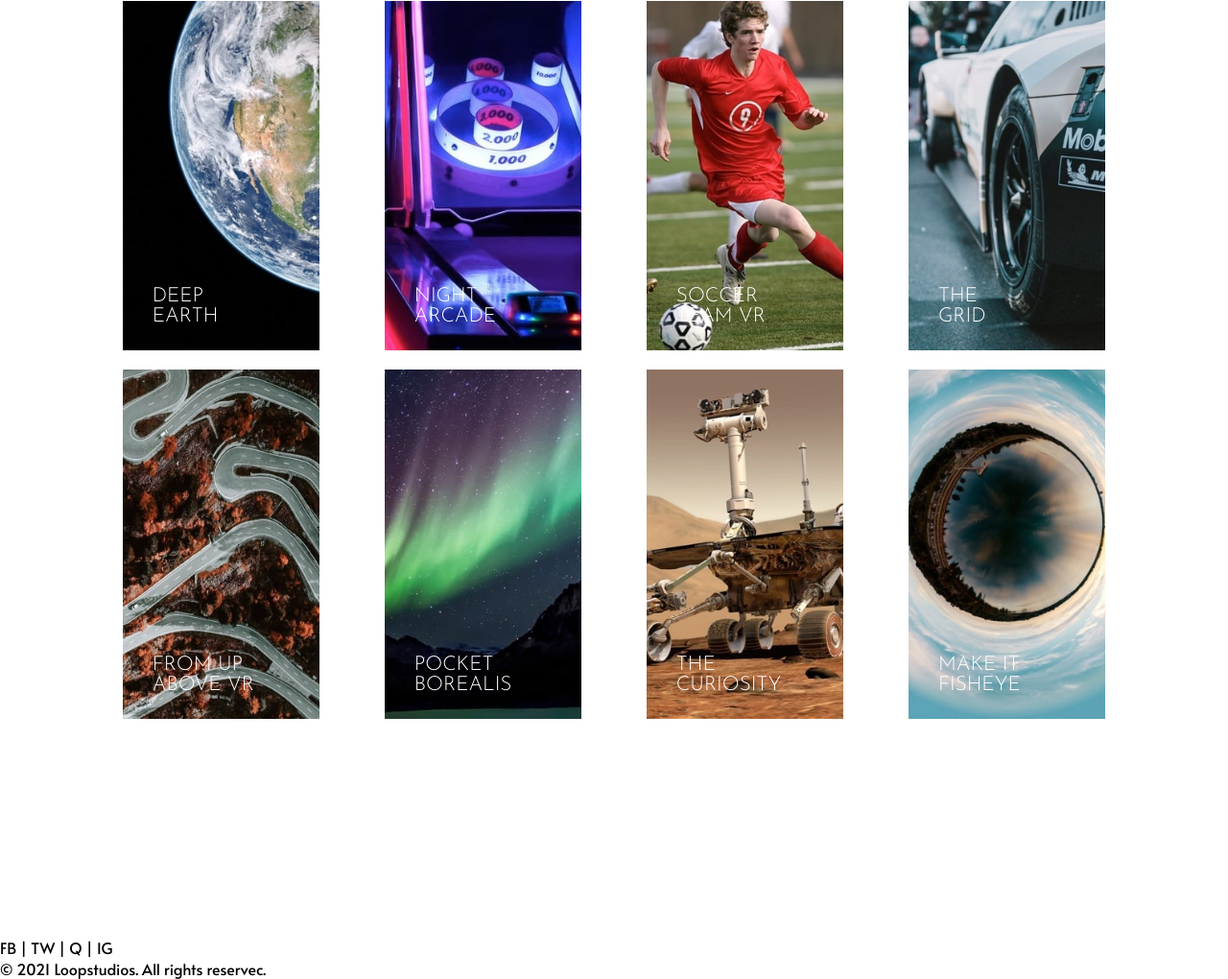
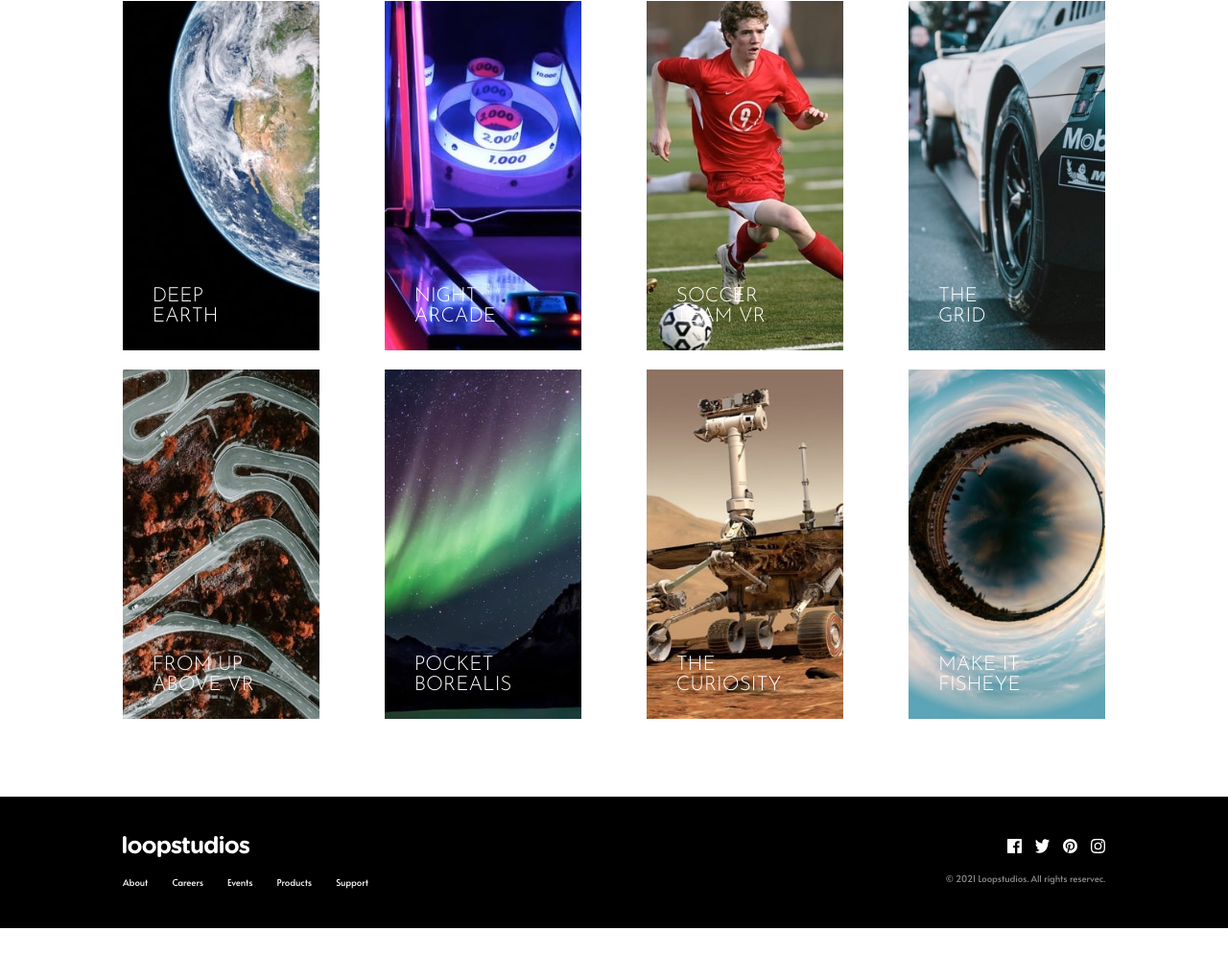
Before and after one commit to Wawamama/loopstudios, a plain HTML site: page index.html in a window 1280 px wide. Shown: the part 1172-2192 px from the top of the page at 96% size. After the commit the page ends 2139 px from the top, so only its background shows below. Drawn offline with Linux system fonts and the light colour scheme.

Commit message:
desktop ok
(no active states yet)

```diff
--- a/index.html
+++ b/index.html
@@ -135,6 +135,8 @@
     </div>
 
     <footer>
+        <div class="footer_container">
+            <div class="l-footer">
                 <img class="footer_logo" src="./assets/img/logo.svg" alt="logo">
                 <nav class="footer_nav">
                     <ul>
@@ -145,12 +147,21 @@
                         <li><a href="#">Support</a></li>
                     </ul>
                 </nav>
+            </div>
+            <div class="r-footer">
                 <div class="social-links">
-            FB | TW | Q | IG
+                    <a href="#"><img class="social-logos" src="./assets/img/icon-facebook.svg" alt="FB"></a>
+                    <a href="#"><img class="social-logos" src="./assets/img/icon-twitter.svg" alt="TW"></a>
+                    <a href="#"><img class="social-logos" src="./assets/img/icon-pinterest.svg" alt="PT"></a>
+                    <a href="#"><img class="social-logos" src="./assets/img/icon-instagram.svg" alt="IG"></a>
                 </div>
                 <div class="copyright">
-            © 2021 Loopstudios. All rights reservec.
+                    &copy; 2021 Loopstudios. All rights reservec.
                 </div>
+            </div>
+
+        </div>
+
     </footer>
 
 
--- a/styles.css
+++ b/styles.css
@@ -97,7 +97,7 @@ section {
     padding: 60px 10vw 120px 10vw;
     position: relative;
 }
-.hero_container {
+.hero_container, .footer_container {
     margin: 0 auto;
     max-width: 1200px;
 }
@@ -161,7 +161,7 @@ section {
 }
 
 
-.main-container {
+.main-container, .footer_container {
     padding: 1px 10vw;
     max-width: 1200px;
     margin: 0 auto;
@@ -226,3 +226,58 @@ section {
     height: 100%;
     object-fit: cover;
 }
+
+footer {
+    background-color: black;
+    padding: 5vh 0;
+}
+
+.footer_container {
+    display: flex;
+    justify-content: space-between;
+}
+
+.footer_logo {
+    max-width: 132px;
+    max-height: 32px;
+    grid-area: logo;
+    margin-bottom: 15px;
+}
+
+.footer_nav {
+    grid-area: nav;
+    font-size: 0.6em;
+    width: 40em;
+}
+
+.footer_nav ul {
+    display: flex;
+    flex-direction: row;
+    justify-content: start;
+    justify-items: flex-end;
+    list-style: none;
+}
+
+.footer_nav ul li {
+    margin-right: 25px;
+}
+
+.social-links {
+    text-align: right;
+    margin-bottom: 15px;
+}
+
+.social-links img {
+    height: 15px;
+    width: 15px;
+}
+
+.social-links a {
+    margin-left: 10px;
+}
+
+.copyright {
+    color: var(--darkgrey);
+    font-size: 0.6em;
+    text-align: right;
+}
```
Lines whose indentation alone changed are shown as unchanged.
